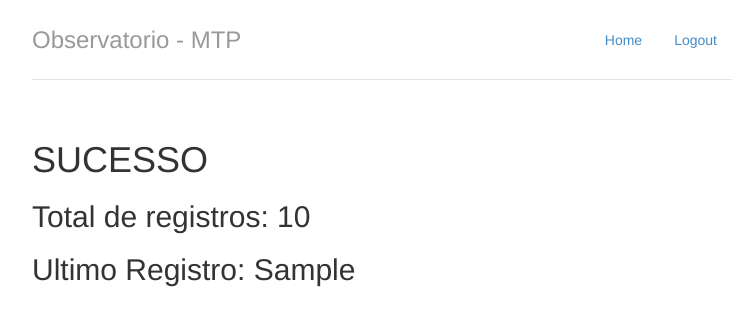
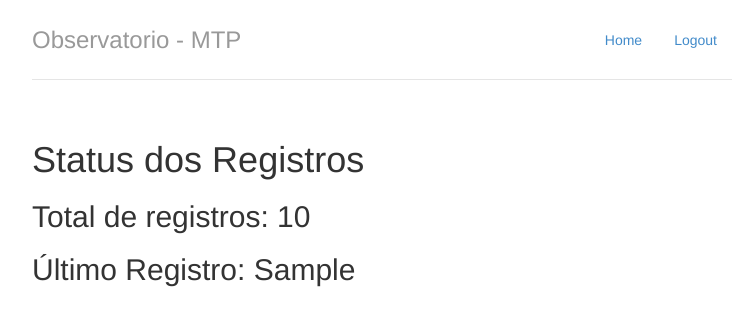
Before and after one commit to Agamenonrs/obs-mtp_v2, a Django app: template obs_mtp/client_rest/templates/sucesso.html in a window 1280 px wide. Shown: the top 326 px of the page, without its empty margins (258-1005 px from the left). Run offline with Django 3.2, Linux system fonts and the light colour scheme; the template is opened without the code that fills it: most values are stand-ins (such as "Sample title", 1, 10 or a date in 2020).

```diff
--- a/obs_mtp/client_rest/templates/sucesso.html
+++ b/obs_mtp/client_rest/templates/sucesso.html
@@ -2,9 +2,9 @@
 
 {% block body %}
 
-<h1>SUCESSO</h1>
+<h1>Status dos Registros</h1>
 <h2>Total de registros: {{ total }}</h2>
-<h2>Ultimo Registro: {{ ultimo_registro }}</h2>
+<h2>Último Registro: {{ ultimo_registro }}</h2>
 
 
 
```
Also changed, not shown: obs_mtp/client_rest/views.py (+5 -5 lines).
